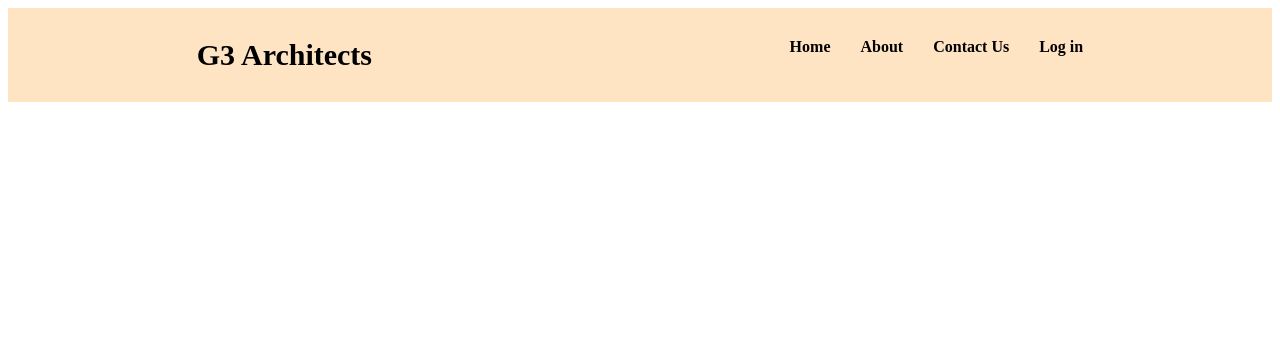
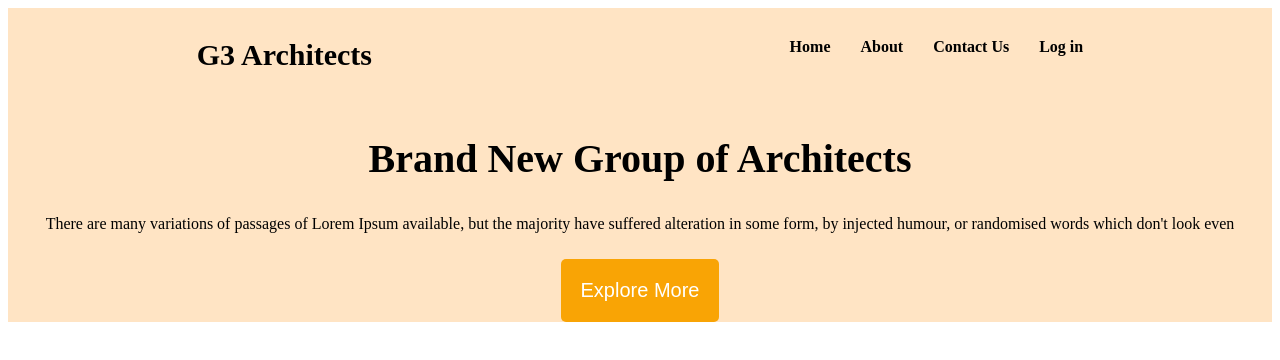
Before and after one commit to protapsaha1/second-responsive-portfolio, a plain HTML site: page index.html in a window 1280 px wide. Drawn offline with Linux system fonts and the light colour scheme.

Commit message:
code push

```diff
--- a/index.html
+++ b/index.html
@@ -24,7 +24,17 @@
                 </ul>
             </div>
         </nav>
+        <section class="heading-img">
+            <div class="brand">
+                <h1 class="new-ti">Brand New Group of Architects</h1>
+                <p>There are many variations of passages of Lorem Ipsum
+                    available, but the majority have suffered alteration
+                    in some form, by injected humour, or randomised words
+                    which don't look even</p>
 
+                <button class="explore-btn">Explore More</button>
+            </div>
+        </section>
     </header>
 </body>
 </html>
--- a/style.css
+++ b/style.css
@@ -22,6 +22,26 @@
 }
 /* header nav end  */
 
+/* header section start */
+.heading-img{
+
+}
+.brand{
+    text-align: center;
+}
+.new-ti{
+   font-size: 40px;
+   font-weight: 800;
+}
+.explore-btn{
+   background-color: rgb(249, 164, 5);
+   color: white;
+   border: none;
+   border-radius: 5px;
+   padding: 20px;
+   font-size: 20px;
+   margin-top: 10px;
+}
 /* media query */
 @media screen and (max-width:576px) {
     .nav{
@@ -31,4 +51,7 @@
         text-align: center;
         padding-top: 10px;
     }
+    .brand{
+        padding: 0 15px 0 15px;
+    }
 }
```
